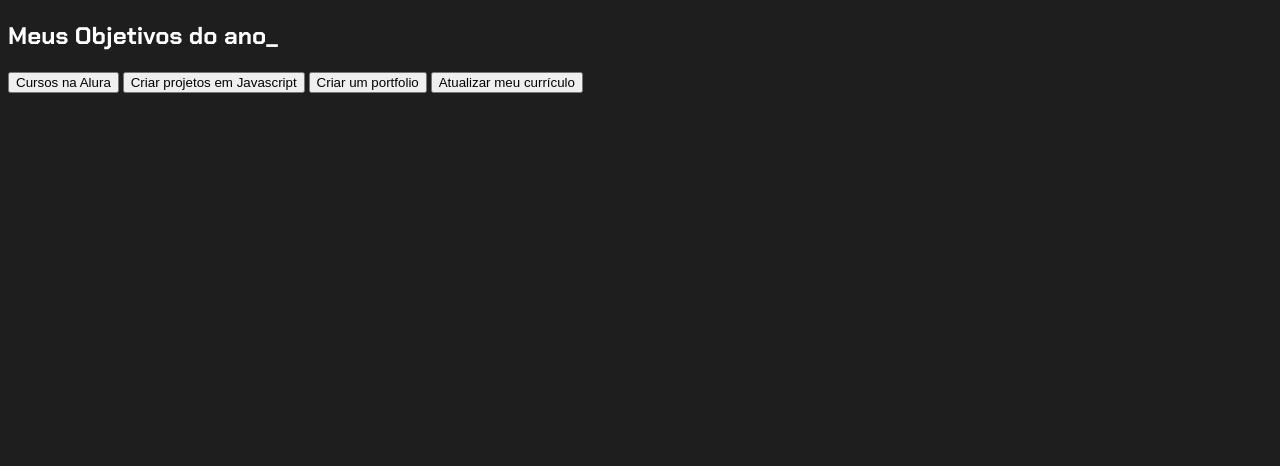
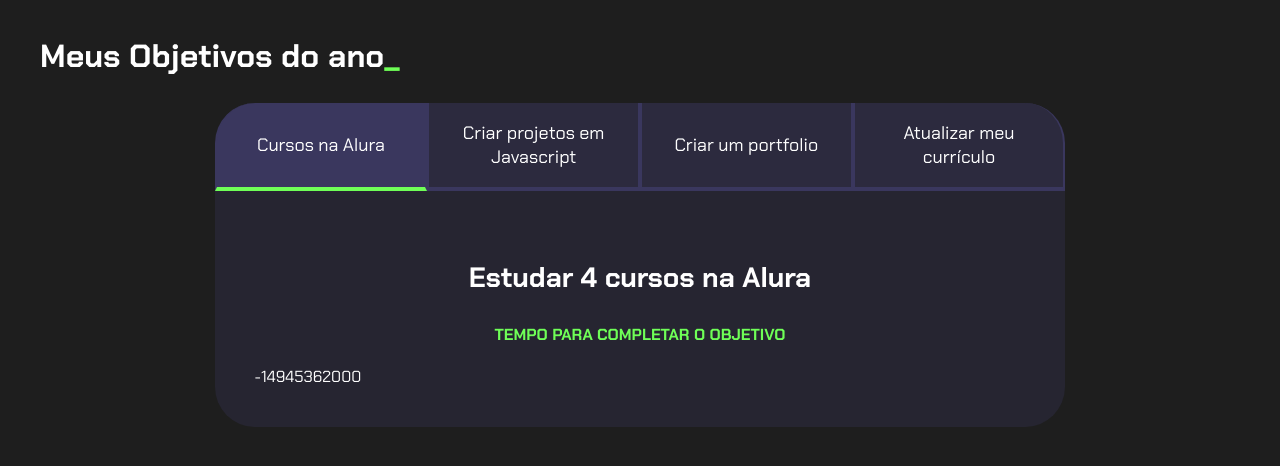
Before and after one commit to Erika200623/projeto-d-vd, a plain HTML site: page index.html in a window 1280 px wide. Drawn offline with Linux system fonts and the light colour scheme.

Commit message:
Add files via upload

```diff
--- a/index.html
+++ b/index.html
@@ -1,22 +1,45 @@
 <!DOCTYPE html>
 <html lang="pt-br">
-
 <head>
     <meta charset="UTF-8">
     <meta name="viewport" content="width=device-width, initial-scale=1.0">
     <title>Meus objetivos do ano</title>
     <link rel="stylesheet" href="style.css">
 </head>
-
 <body>
     <section class="conteudo-principal">
         <h2 class="titulo-principal">Meus Objetivos do ano<span>_</span></h2>
+        <div class="conteudo">
         <div class="botoes">
-            <button class="botao">Cursos na Alura</button>
+            <button class="botao ativo">Cursos na Alura</button>
             <button class="botao">Criar projetos em Javascript</button>
             <button class="botao">Criar um portfolio</button>
             <button class="botao">Atualizar meu currículo</button>
         </div>
+        <div class="abas-textos">
+            <div class="aba-conteudo ativo">
+                <h3 class="aba-conteudo-titulo-principal">Estudar 4 cursos na Alura</h3>
+                <h4 class="aba-conteudo-titulo-secundario">Tempo para completar o objetivo</h4>
+                <div class="contador"></div>
+            </div>
+            <div class="aba-conteudo">
+                <h3 class="aba-conteudo-titulo-principal">Criar 5 projetos em Javascript</h3>
+                <h4 class="aba-conteudo-titulo-secundario">Tempo para completar o objetivo</h4>
+                <div class="contador"></div>
+            </div>
+            <div class="aba-conteudo">
+                <h3 class="aba-conteudo-titulo-principal">Criar um portfolio com os meus 3 melhores projetos</h3>
+                <h4 class="aba-conteudo-titulo-secundario">Tempo para completar o objetivo</h4>
+                <div class="contador"></div>
+            </div>
+            <div class="aba-conteudo">
+                <h3 class="aba-conteudo-titulo-principal">Atualizar meu curriculo com os certificados da Alura</h3>
+                <h4 class="aba-conteudo-titulo-secundario">Tempo para completar o objetivo</h4>
+                <div class="contador"></div>
+            </div>
+        </div>
+    </div>
     </section>
+    <script src="main.js"></script>
 </body>
 </html>
--- /dev/null
+++ b/main.js
@@ -0,0 +1,21 @@
+const botoes = document.querySelectorAll(".botao");
+const textos = document.querySelectorAll(".aba-conteudo");
+
+for (let i = 0; i < botoes.length; i++) {
+    botoes[i].onclick = function () {
+
+        for (let j = 0; j < botoes.length; j++) {
+            botoes[j].classList.remove("ativo");
+            textos[j].classList.remove("ativo");
+        }
+
+        botoes[i].classList.add("ativo");
+        textos[i].classList.add("ativo");
+    }
+}
+
+const contadores = document.querySelectorAll(".contador");
+const tempoObjetivo1 = new Date("2023-10-05T00:00:00");
+let tempoAtual = new Date();
+
+contadores[0].textContent = tempoObjetivo1 - tempoAtual;
--- a/style.css
+++ b/style.css
@@ -14,3 +14,92 @@
     color: var(--branco);
     font-family: 'Chakra Petch', sans-serif;
 }
+
+
+.conteudo-principal {
+    display: flex;
+    flex-direction: column;
+    justify-content: center;
+    align-items: center;
+    max-width: 1200px;
+    width: 100%;
+    margin: 0 auto;
+}
+
+.titulo-principal {
+    text-align: left;
+    width: 100%;
+    font-size: 32px;
+}
+
+.titulo-principal span {
+    color: var(--verde);
+}
+
+
+.botao {
+    font-family: 'Chakra Petch', sans-serif;
+    background-color: var(--botao-inativo);
+    color: var(--branco);
+    display: flex;
+    justify-content: center;
+    padding: 1em;
+    font-size: 18px;
+    align-items: center;
+    width: 100%;
+    border-bottom: 4px solid var(--botao-ativo);
+    border-left: 2px solid var(--botao-ativo);
+    border-right: 2px solid var(--botao-ativo);
+    border-top: none;
+}
+
+.botao:first-child {
+    border-radius: 40px 40px 0 0;
+}
+
+.botoes {
+    display: block;
+}
+
+.botao.ativo{
+    background-color: var(--botao-ativo);
+    border-bottom: 4px solid var(--verde);
+}
+
+.abas-textos{
+    background-color: var(--texto-fundo);
+    padding: 40px;
+    border-radius: 0 0 40px 40px;
+}
+.aba-conteudo.ativo{
+    display:block;
+}
+
+.aba-conteudo{
+    display: none;
+}
+
+.aba-conteudo-titulo-principal{
+    font-size: 28px;
+    text-align: center;
+}
+.aba-conteudo-titulo-secundario{
+    text-align: center;
+    color: var(--verde);
+    text-transform: uppercase;
+}
+
+
+@media screen and (min-width: 768px) {
+    .botoes {
+        display: flex;
+    }
+
+    .botao:first-child {
+        border-radius: 40px 0 0 0;
+    }
+
+    .botao:last-child {
+        border-radius: 0 40px 0 0;
+    }
+}
```
Also changed, not shown: 1 other file.
